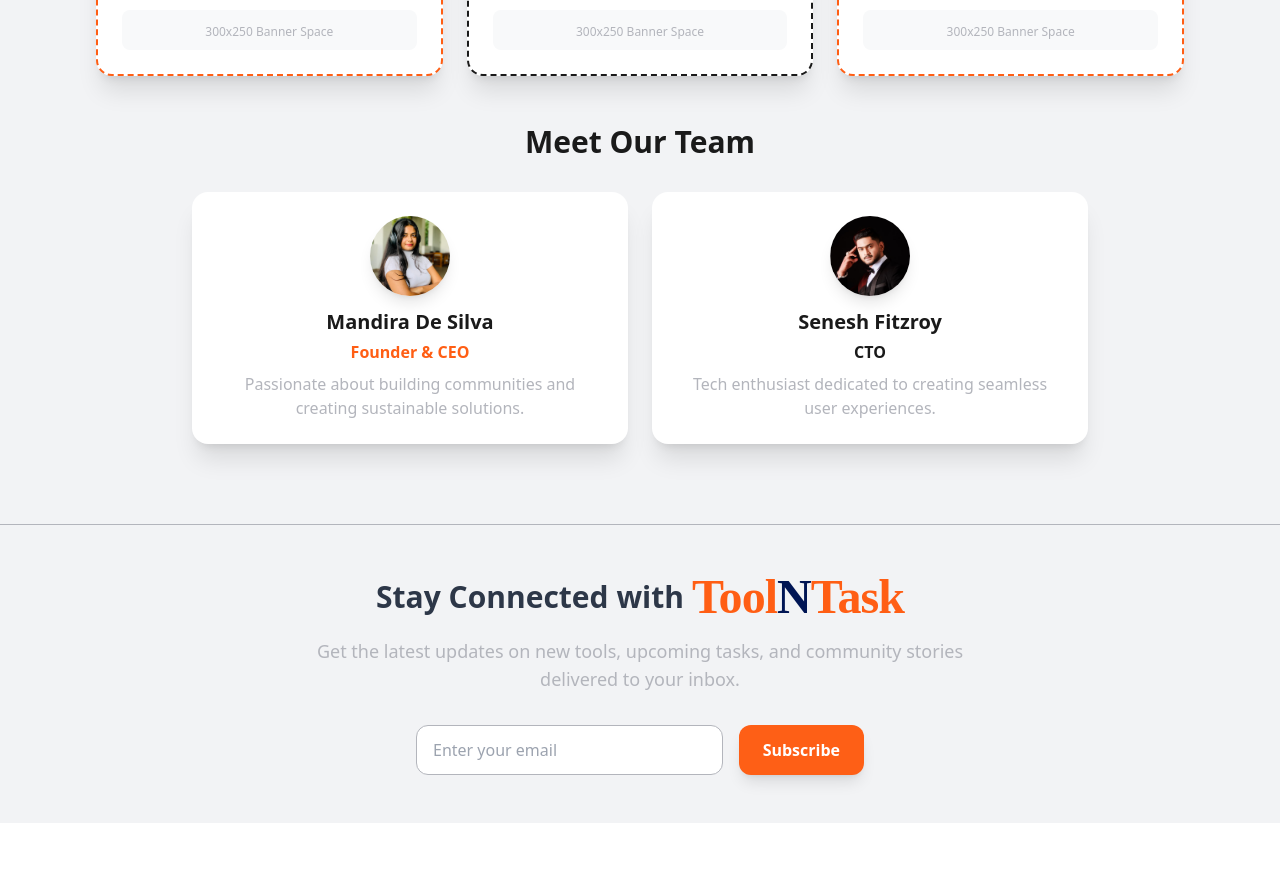
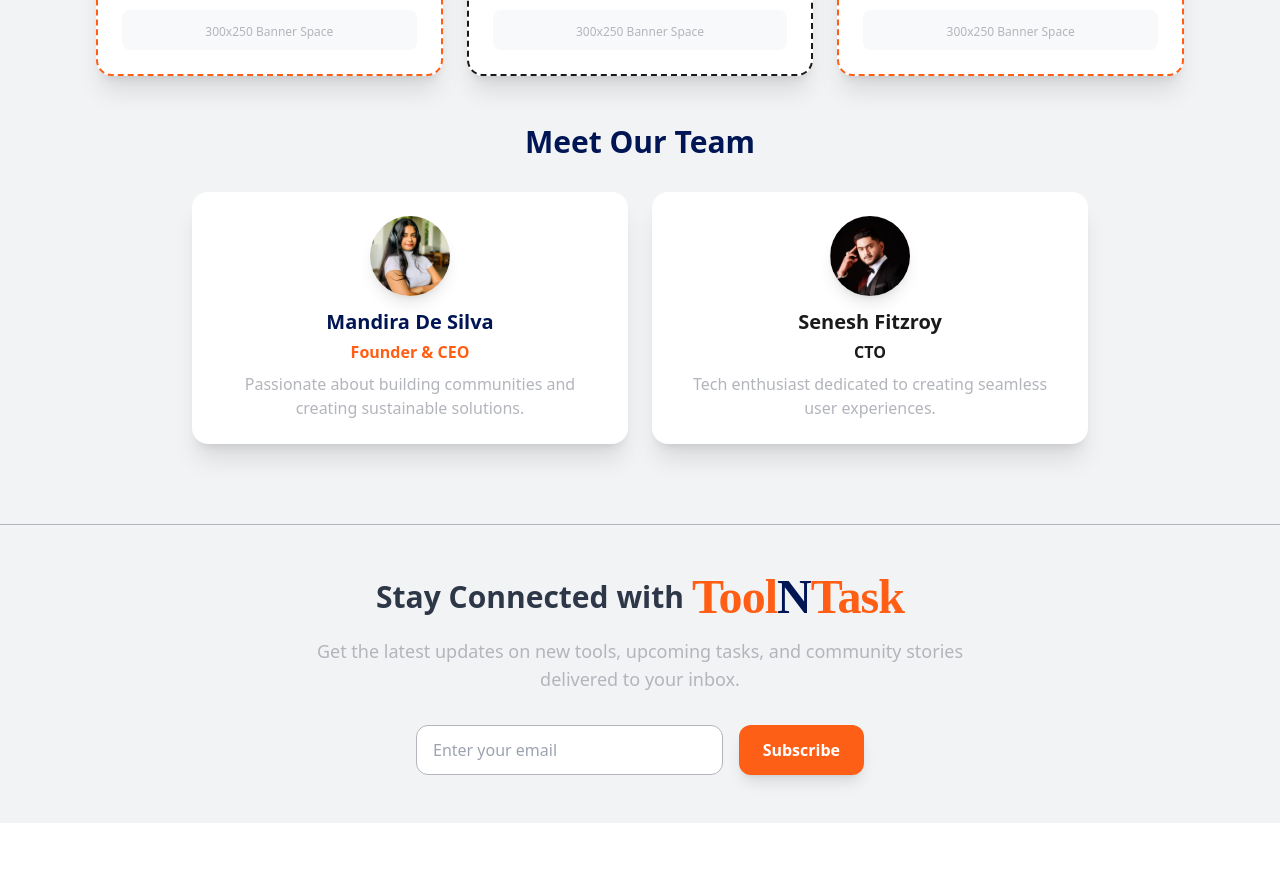
Before and after one commit to SeneshFitzroy/ToolnTask, a Next.js app: page /About in a window 1280 px wide. Shown: the part 1420-2311 px from the top of the page. Built offline with nearby package versions, Linux system fonts and the light colour scheme; no server answers; the database is empty; a web font is replaced by a local one.

Commit message:
feat: Enhanced pages/About.tsx,  - Detailed changes: diff --git a/pages/About.tsx b/pages/About.tsx ind... at 01:58 PM +0530, July 03, 2025

```diff
--- a/pages/About.tsx
+++ b/pages/About.tsx
@@ -235,7 +235,7 @@ export default function About() {
 
           {/* Team Section */}
           <div className="text-center mb-8 sm:mb-12">
-            <h2 className="text-2xl sm:text-3xl font-bold mb-6 sm:mb-8" style={{ color: theme === 'dark' ? '#FFFFFF' : '#1a1a1a' }}>Meet Our Team</h2>
+            <h2 className="text-2xl sm:text-3xl font-bold mb-6 sm:mb-8" style={{ color: theme === 'dark' ? '#FFFFFF' : '#001554' }}>Meet Our Team</h2>
             <div className="grid grid-cols-1 md:grid-cols-2 gap-4 sm:gap-6 max-w-4xl mx-auto">
               <div className="p-4 sm:p-6 rounded-2xl shadow-xl hover:scale-105 transition-all duration-300" style={{ backgroundColor: theme === 'dark' ? '#1a1a1a' : '#FFFFFF' }}>
                 <div className="w-16 h-16 sm:w-20 sm:h-20 rounded-full mx-auto mb-3 overflow-hidden shadow-lg border-3 relative" style={{ borderColor: '#FF5E14' }}>
@@ -254,7 +254,7 @@ export default function About() {
                     </div>
                   )}
                 </div>
-                <h3 className="text-lg sm:text-xl font-bold mb-1" style={{ color: theme === 'dark' ? '#FFFFFF' : '#1a1a1a' }}>Mandira De Silva</h3>
+                <h3 className="text-lg sm:text-xl font-bold mb-1" style={{ color: theme === 'dark' ? '#FFFFFF' : '#001554' }}>Mandira De Silva</h3>
                 <p className="font-semibold mb-2" style={{ color: '#FF5E14' }}>Founder & CEO</p>
                 <p className="text-sm sm:text-base leading-relaxed" style={{ color: '#B3B5BC' }}>
                   Passionate about building communities and creating sustainable solutions.
```
